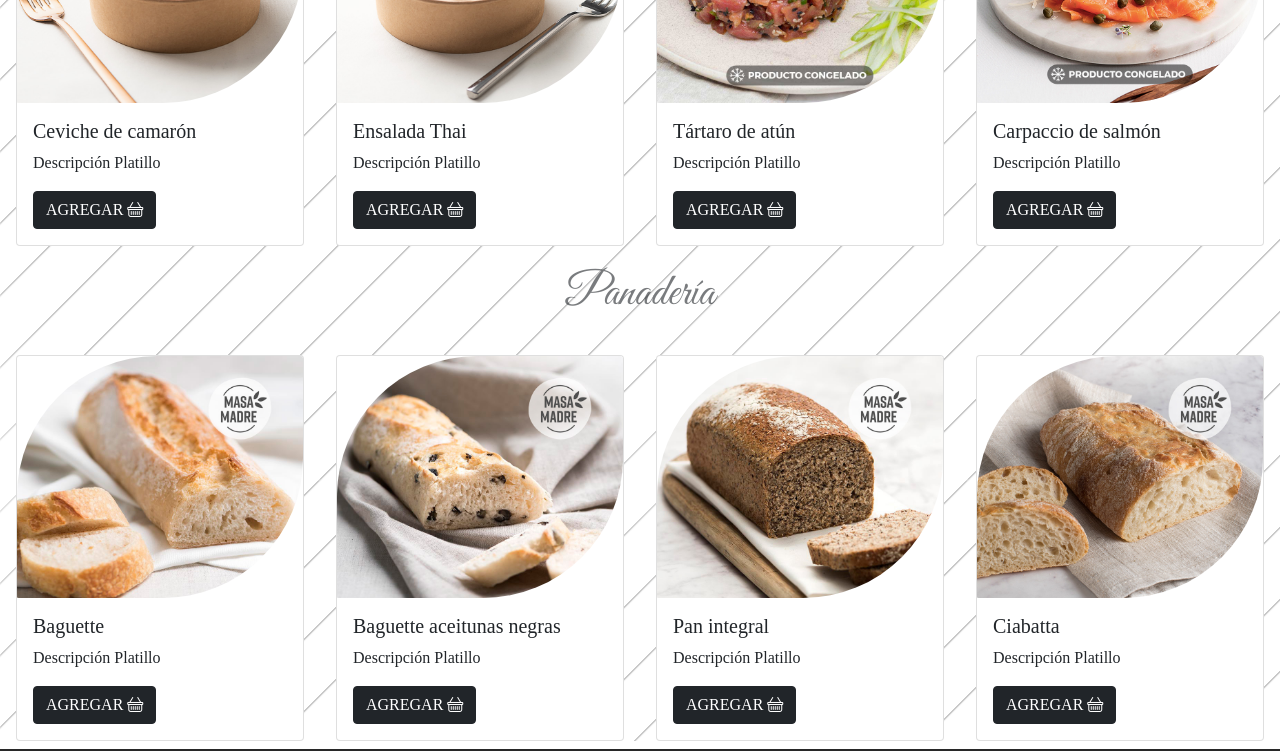
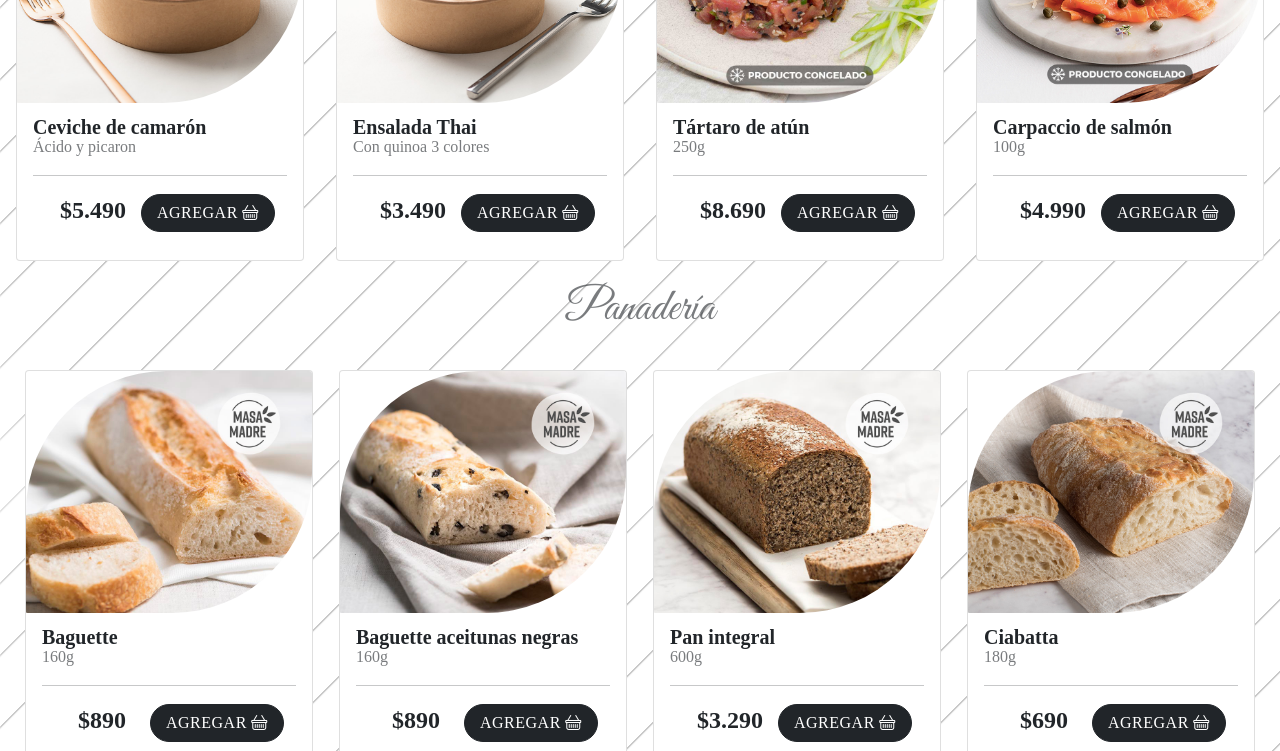
Before and after one commit to ElGuiChe/BeGreen, a website: page index.html in a window 1280 px wide. Shown: the part 650-1401 px from the top of the page. Drawn offline with nearby package versions, Linux system fonts and the light colour scheme.

Commit message:
Cambios definitivos html.index

```diff
--- a/SCSS/layout/_header.scss
+++ b/SCSS/layout/_header.scss
@@ -29,7 +29,7 @@
     width: 100%;
 }
 
-@media only screen and (max-width: 720px) {
+@media only screen and (max-width: 768px) {
     .navLink:hover::before{
         width: 0%;
     }
--- a/SCSS/views/_index.scss
+++ b/SCSS/views/_index.scss
@@ -40,3 +40,24 @@
             background-color: #BADA55;
         }
     }
+
+.card-title2{
+    font-weight: 700;
+    line-height: 0;
+}
+
+.card-text2{
+    opacity: .6;
+}
+
+.precio{
+    font-weight: 600;
+    font-size: 24px;
+    text-align: center;
+}
+
+.btn2{
+    border-radius: 20px;
+    text-align: center;
+    letter-spacing: .5px;
+}
--- a/index.html
+++ b/index.html
@@ -60,39 +60,62 @@
             <div class="card card2 col-md-3 mt-2" style="width: 18rem;">
                 <img src="./imagenes/Entradas/ceviche-camarones.jpg" class="card-img-top card-img-top2" alt="Ceviche de camarón">
                 <div class="card-body">
-                <h5 class="card-title">Ceviche de camarón</h5>
-                <p class="card-text">Descripción Platillo</p>
-                <a href="" class="btn btn-dark">AGREGAR <i class="bi bi-basket"></i></a>
+                <h5 class="card-title card-title2 mt-2">Ceviche de camarón</h5>
+                <p class="card-text card-text2">Ácido y picaron</p>
+                <hr>
+                <div class="container">
+                    <div class="row align-items-baseline">
+                        <p class="col-5 precio">$5.490</p>
+                        <a href="" class="col-7 btn btn-dark btn2">AGREGAR <i class="bi bi-basket"></i></a>
+                    </div>
+                </div>
                 </div>
             </div>
 
             <div class="card card2 col-md-3 mt-2" style="width: 18rem;">
                 <img src="./imagenes/Entradas/ensalada-thai.jpg" class="card-img-top card-img-top2" alt="Ensalada Thai">
                 <div class="card-body">
-                <h5 class="card-title">Ensalada Thai</h5>
-                <p class="card-text">Descripción Platillo</p>
-                <a href="" class="btn btn-dark">AGREGAR <i class="bi bi-basket"></i></a>
+                <h5 class="card-title card-title2 mt-2">Ensalada Thai</h5>
+                <p class="card-text card-text2">Con quinoa 3 colores</p>
+                <hr>
+                <div class="container">
+                    <div class="row align-items-baseline">
+                        <p class="col-5 precio">$3.490</p>
+                        <a href="" class="col-7 btn btn-dark btn2">AGREGAR <i class="bi bi-basket"></i></a>
+                    </div>
+                </div>
                 </div>
             </div>
 
             <div class="card card2 col-md-3 mt-2" style="width: 18rem;">
                 <img src="./imagenes/Entradas/tartaro-atun.jpg" class="card-img-top card-img-top2" alt="Tártaro de atún">
                 <div class="card-body">
-                <h5 class="card-title">Tártaro de atún</h5>
-                <p class="card-text">Descripción Platillo</p>
-                <a href="" class="btn btn-dark">AGREGAR <i class="bi bi-basket"></i></a>
+                <h5 class="card-title card-title2 mt-2">Tártaro de atún</h5>
+                <p class="card-text card-text2">250g</p>
+                <hr>
+                <div class="container">
+                    <div class="row align-items-baseline">
+                        <p class="col-5 precio">$8.690</p>
+                        <a href="" class="col-7 btn btn-dark btn2">AGREGAR <i class="bi bi-basket"></i></a>
+                    </div>
+                </div>
                 </div>
             </div>
 
             <div class="card card2 col-md-3 mt-2" style="width: 18rem;">
                 <img src="./imagenes/Entradas/carpaccio-salmon.jpg" class="card-img-top card-img-top2" alt="Carpaccio de salmón">
                 <div class="card-body">
-                <h5 class="card-title">Carpaccio de salmón</h5>
-                <p class="card-text">Descripción Platillo</p>
-                <a href="" class="btn btn-dark">AGREGAR <i class="bi bi-basket"></i></a>
+                <h5 class="card-title card-title2 mt-2">Carpaccio de salmón</h5>
+                <p class="card-text card-text2">100g</p>
+                <hr>
+                <div class="container">
+                    <div class="row align-items-baseline">
+                        <p class="col-5 precio">$4.990</p>
+                        <a href="" class="col-7 btn btn-dark btn2">AGREGAR <i class="bi bi-basket"></i></a>
+                    </div>
+                </div>
                 </div>
             </div>
-        </div>
 
         <h2 id="panaderia" class="sectionTitle text-center mt-2">Panadería</h2>
 
@@ -100,36 +123,60 @@
             <div class="card card2 col-md-3 mt-2" style="width: 18rem;">
                 <img src="./imagenes/Panadería/baguette.jpg" class="card-img-top card-img-top2" alt="Baguette">
                 <div class="card-body">
-                <h5 class="card-title">Baguette</h5>
-                <p class="card-text">Descripción Platillo</p>
-                <a href="" class="btn btn-dark">AGREGAR <i class="bi bi-basket"></i></a>
+                <h5 class="card-title card-title2 mt-2">Baguette</h5>
+                <p class="card-text card-text2">160g</p>
+                <hr>
+                <div class="container">
+                    <div class="row align-items-baseline">
+                        <p class="col-5 precio">$890</p>
+                        <a href="" class="col-7 btn btn-dark btn2">AGREGAR <i class="bi bi-basket"></i></a>
+                    </div>
+                </div>
                 </div>
             </div>
 
             <div class="card card2 col-md-3 mt-2" style="width: 18rem;">
-                <img src="./imagenes/Panadería/baguette-aceitunas.jpg" class="card-img-top card-img-top2" alt="Baguette aceitunas negras">
+                <img src="./imagenes/Panadería/baguette-aceitunas.jpg" class="card-img-top card-img-top2" alt="Baguette con aceitunas">
                 <div class="card-body">
-                <h5 class="card-title">Baguette aceitunas negras</h5>
-                <p class="card-text">Descripción Platillo</p>
-                <a href="" class="btn btn-dark">AGREGAR <i class="bi bi-basket"></i></a>
+                <h5 class="card-title card-title2 mt-2">Baguette aceitunas negras</h5>
+                <p class="card-text card-text2">160g<p>
+                <hr>
+                <div class="container">
+                    <div class="row align-items-baseline">
+                        <p class="col-5 precio">$890</p>
+                        <a href="" class="col-7 btn btn-dark btn2">AGREGAR <i class="bi bi-basket"></i></a>
+                    </div>
+                </div>
                 </div>
             </div>
 
             <div class="card card2 col-md-3 mt-2" style="width: 18rem;">
-                <img src="./imagenes/Panadería/integral.jpg" class="card-img-top card-img-top2" alt="Pan Integral">
+                <img src="./imagenes/Panadería/integral.jpg" class="card-img-top card-img-top2" alt="Pan integral">
                 <div class="card-body">
-                <h5 class="card-title">Pan integral</h5>
-                <p class="card-text">Descripción Platillo</p>
-                <a href="" class="btn btn-dark">AGREGAR <i class="bi bi-basket"></i></a>
+                <h5 class="card-title card-title2 mt-2">Pan integral</h5>
+                <p class="card-text card-text2">600g</p>
+                <hr>
+                <div class="container">
+                    <div class="row align-items-baseline">
+                        <p class="col-5 precio">$3.290</p>
+                        <a href="" class="col-7 btn btn-dark btn2">AGREGAR <i class="bi bi-basket"></i></a>
+                    </div>
+                </div>
                 </div>
             </div>
 
             <div class="card card2 col-md-3 mt-2" style="width: 18rem;">
-                <img src="./imagenes/Panadería/ciabatta.jpg" class="card-img-top card-img-top2" alt="Pan Ciabatta">
+                <img src="./imagenes/Panadería/ciabatta.jpg" class="card-img-top card-img-top2" alt="Pan ciabatta">
                 <div class="card-body">
-                <h5 class="card-title">Ciabatta</h5>
-                <p class="card-text">Descripción Platillo</p>
-                <a href="" class="btn btn-dark">AGREGAR <i class="bi bi-basket"></i></a>
+                <h5 class="card-title card-title2 mt-2">Ciabatta</h5>
+                <p class="card-text card-text2">180g</p>
+                <hr>
+                <div class="container">
+                    <div class="row align-items-baseline">
+                        <p class="col-5 precio">$690</p>
+                        <a href="" class="col-7 btn btn-dark btn2">AGREGAR <i class="bi bi-basket"></i></a>
+                    </div>
+                </div>
                 </div>
             </div>
         </div>
```
Also changed, not shown: consultas.html (+12 -12 lines), tiendas.html (+11 -11 lines), CSS/style.css, 1 other file.
